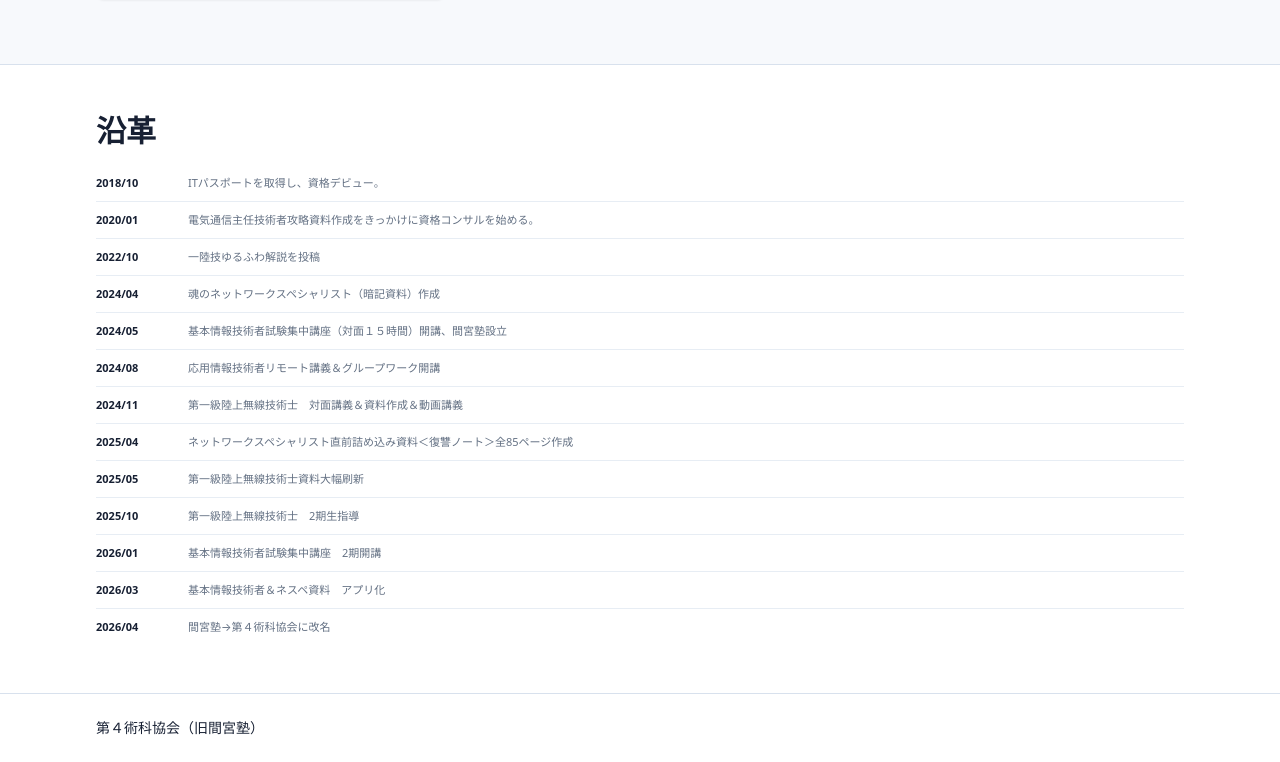
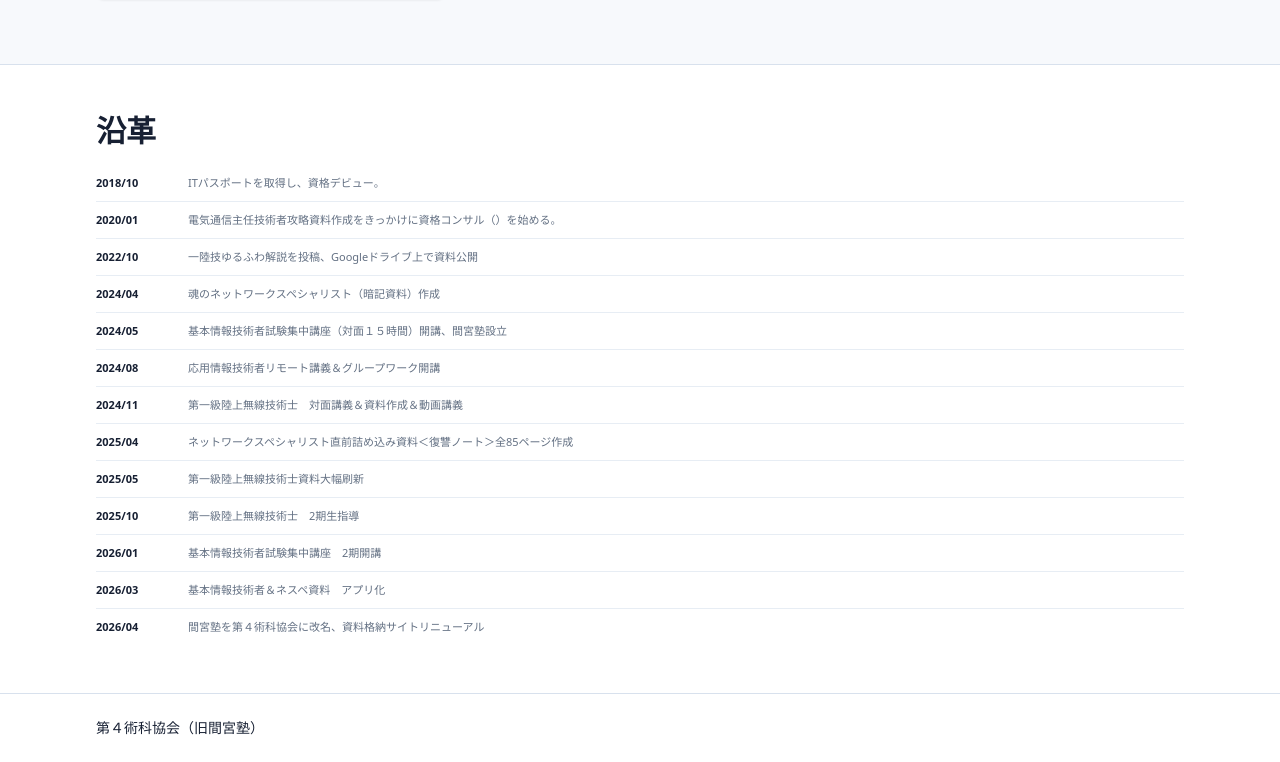
Before and after one commit to hmamiya52-bit/4th-TA_byMamiya, a Next.js app: page / in a window 1280 px wide. Shown: the part 5489-6251 px from the top of the page. Built offline with nearby package versions, Linux system fonts and the light colour scheme.

Commit message:
Update site history copy

```diff
--- a/src/components/HistorySection.tsx
+++ b/src/components/HistorySection.tsx
@@ -1,7 +1,7 @@
 const histories = [
   ["2018/10", "ITパスポートを取得し、資格デビュー。"],
-  ["2020/01", "電気通信主任技術者攻略資料作成をきっかけに資格コンサルを始める。"],
-  ["2022/10", "一陸技ゆるふわ解説を投稿"],
+  ["2020/01", "電気通信主任技術者攻略資料作成をきっかけに資格コンサル（）を始める。"],
+  ["2022/10", "一陸技ゆるふわ解説を投稿、Googleドライブ上で資料公開"],
   ["2024/04", "魂のネットワークスペシャリスト（暗記資料）作成"],
   ["2024/05", "基本情報技術者試験集中講座（対面１５時間）開講、間宮塾設立"],
   ["2024/08", "応用情報技術者リモート講義＆グループワーク開講"],
@@ -11,7 +11,7 @@ const histories = [
   ["2025/10", "第一級陸上無線技術士　2期生指導"],
   ["2026/01", "基本情報技術者試験集中講座　2期開講"],
   ["2026/03", "基本情報技術者＆ネスペ資料　アプリ化"],
-  ["2026/04", "間宮塾→第４術科協会に改名"],
+  ["2026/04", "間宮塾を第４術科協会に改名、資料格納サイトリニューアル"],
 ];
 
 export function HistorySection() {
```
